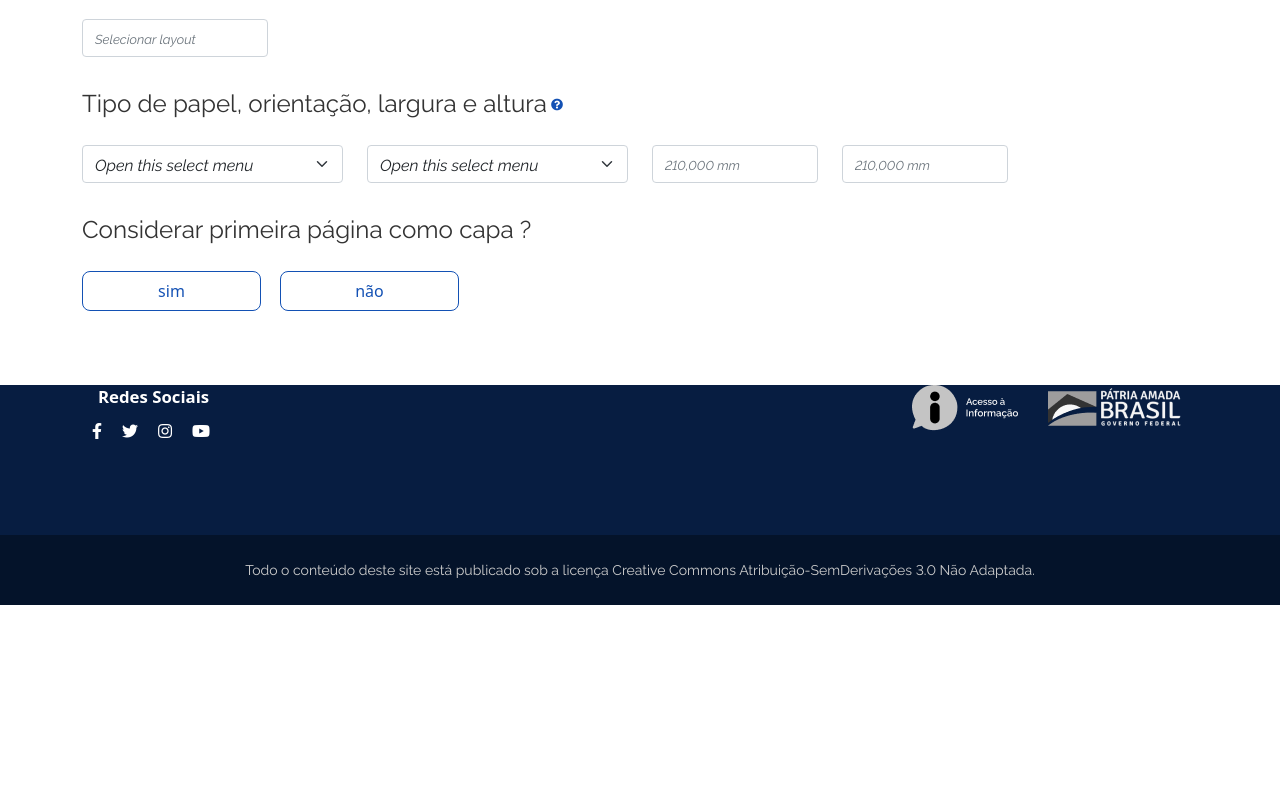
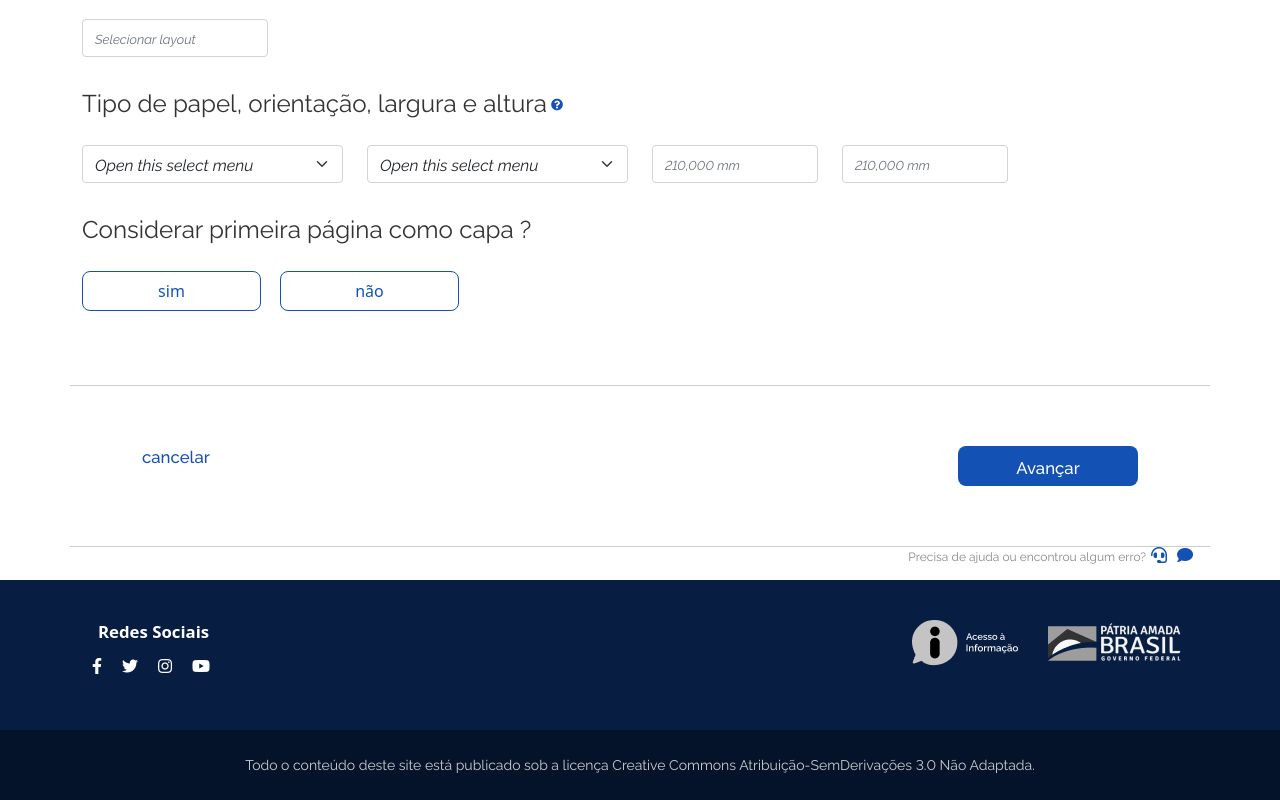
Before and after one commit to Gabriel200395/gns-gov, a React (Create React App) app: page / in a window 1280 px wide. Shown: the part 835-1635 px from the top of the page. Before the commit the page ends 1440 px from the top, so only its background shows below. Built offline with nearby package versions, Linux system fonts and the light colour scheme.

Commit message:
ajustando classe

```diff
--- /dev/null
+++ b/src/Components/AvancaPage/AvancaPage.js
@@ -0,0 +1,22 @@
+import "./avancar-page.css";
+
+function AvancaPage() {
+  return (
+    <section>
+      <div className="container">
+        <div className="row menu-border">
+          <div className="col-6">
+            <div className="d-flex">
+              <p className="texto-cancelar">cancelar</p>
+            </div>
+          </div>
+          <div className="col-6 d-flex justify-content-end ">
+            <button className="avançar">Avançar</button>
+          </div>
+        </div>
+      </div>
+    </section>
+  );
+}
+
+export default AvancaPage;
--- /dev/null
+++ b/src/Components/AvancaPage/avancar-page.css
@@ -0,0 +1,48 @@
+.menu-border {
+  border-top: solid 1px #cccccc;
+  border-bottom: solid 1px #cccccc;
+  padding: 60px;
+}
+
+.texto-cancelar {
+  font-family: Rawline;
+  font-style: normal;
+  font-weight: 500;
+  font-size: 16.8px;
+  line-height: 19px;
+  text-align: center;
+  color: #1351b4;
+}
+
+.avançar {
+  font-family: Rawline;
+  width: 180px;
+  background: #1351b4;
+  outline: none;
+  border-radius: 8px;
+  font-style: normal;
+  font-weight: 500;
+  font-size: 16.8px;
+  line-height: 19px;
+  color: #fff;
+  border: none;
+  height: 40px;
+}
+
+.texto-ajudar {
+  font-family: Rawline;
+  font-style: normal;
+  font-weight: normal;
+  font-size: 12px;
+  line-height: 17px;
+  color: #888888;
+}
+
+#icon {
+  color: #1351b4;
+  margin: 0px 5px;
+}
+
+.ajudar {
+  margin-top: 10px;
+}
--- a/src/Components/Footer/footer.css
+++ b/src/Components/Footer/footer.css
@@ -3,6 +3,9 @@
   height: 150px;
   display: flex;
   justify-content: space-between;
+}
+.midias-sociais {
+  margin-top: 40px !important;
 }
 
 .midias-sociais a {
@@ -24,12 +27,8 @@
   color: #fff;
 }
 
-.midias-sociais {
-  margin-top: 40px;
-}
-
 .images-gov {
-  margin-top: 40px;
+  margin-top: 40px !important;
 }
 
 .images-gov img {
--- /dev/null
+++ b/src/Components/Informacao/Informacao.js
@@ -0,0 +1,23 @@
+import "./informacao.css";
+
+function Informacao() {
+  return (
+    <section>
+      <div className="container">
+        <div className="row">
+          <div className="col-12 d-flex ajudar justify-content-end">
+            <div className="d-flex">
+              <p className="texto-ajudar ms-5">
+                Precisa de ajuda ou encontrou algum erro?
+              </p>
+              <i className="fas fa-headset" id="icon"></i>
+              <i className="fas fa-comment" id="icon"></i>
+            </div>
+          </div>
+        </div>
+      </div>
+    </section>
+  );
+}
+
+export default Informacao;
--- /dev/null
+++ b/src/Components/Informacao/informacao.css
@@ -0,0 +1,48 @@
+.menu-border {
+  border-top: solid 1px #cccccc;
+  border-bottom: solid 1px #cccccc;
+  padding: 60px;
+}
+
+.texto-cancelar {
+  font-family: Rawline;
+  font-style: normal;
+  font-weight: 500;
+  font-size: 16.8px;
+  line-height: 19px;
+  text-align: center;
+  color: #1351b4;
+}
+
+.avançar {
+  font-family: Rawline;
+  width: 180px;
+  background: #1351b4;
+  outline: none;
+  border-radius: 8px;
+  font-style: normal;
+  font-weight: 500;
+  font-size: 16.8px;
+  line-height: 19px;
+  color: #fff;
+  border: none;
+  height: 40px;
+}
+
+.texto-ajudar {
+  font-family: Rawline;
+  font-style: normal;
+  font-weight: normal;
+  font-size: 12px;
+  line-height: 17px;
+  color: #888888;
+}
+
+#icon {
+  color: #1351b4;
+  margin: 0px 5px;
+}
+
+.ajudar {
+  margin-top: 10px;
+}
--- a/src/Components/Menus/Menus.js
+++ b/src/Components/Menus/Menus.js
@@ -3,20 +3,20 @@ import React from "react";
 function Menus() {
   return (
     <section>
-      <div class="container content-border-menu">
+      <div className="container content-border-menu">
         <nav
-          class="mt-3 "
+          className="mt-3 "
           // style="--bs-breadcrumb-divider: '>';"
           aria-label="breadcrumb"
         >
-          <ol class="breadcrumb">
-            <li class="breadcrumb-item " aria-current="page">
-              <i class="fas fa-home" id="home"></i>
+          <ol className="breadcrumb">
+            <li className="breadcrumb-item " aria-current="page">
+              <i className="fas fa-home" id="home"></i>
             </li>
-            <li class="breadcrumb-item " aria-current="page">
+            <li className="breadcrumb-item " aria-current="page">
               Nome da plataforma
             </li>
-            <li class="breadcrumb-item ">Nova edição</li>
+            <li className="breadcrumb-item ">Nova edição</li>
           </ol>
         </nav>
       </div>
--- a/src/Page/NovaEdicao.js
+++ b/src/Page/NovaEdicao.js
@@ -5,6 +5,8 @@ import MenuNovaEdicao from "../Components/MenuNovaEdicao/MenuNovaEdicao";
 import Formulario from "../Components/Formulario/Formulario";
 import Footer from "../Components/Footer/Footer";
 import SubRodape from "../Components/SubRodape/SubRodape";
+import Informacao from "../Components/Informacao/Informacao";
+import AvancaPage from "../Components/AvancaPage/AvancaPage";
 
 function NovaEdicao() {
   return (
@@ -13,6 +15,8 @@ function NovaEdicao() {
       <Menus />
       <MenuNovaEdicao />
       <Formulario />
+      <AvancaPage />
+      <Informacao />
       <Footer />
       <SubRodape />
     </section>
```
